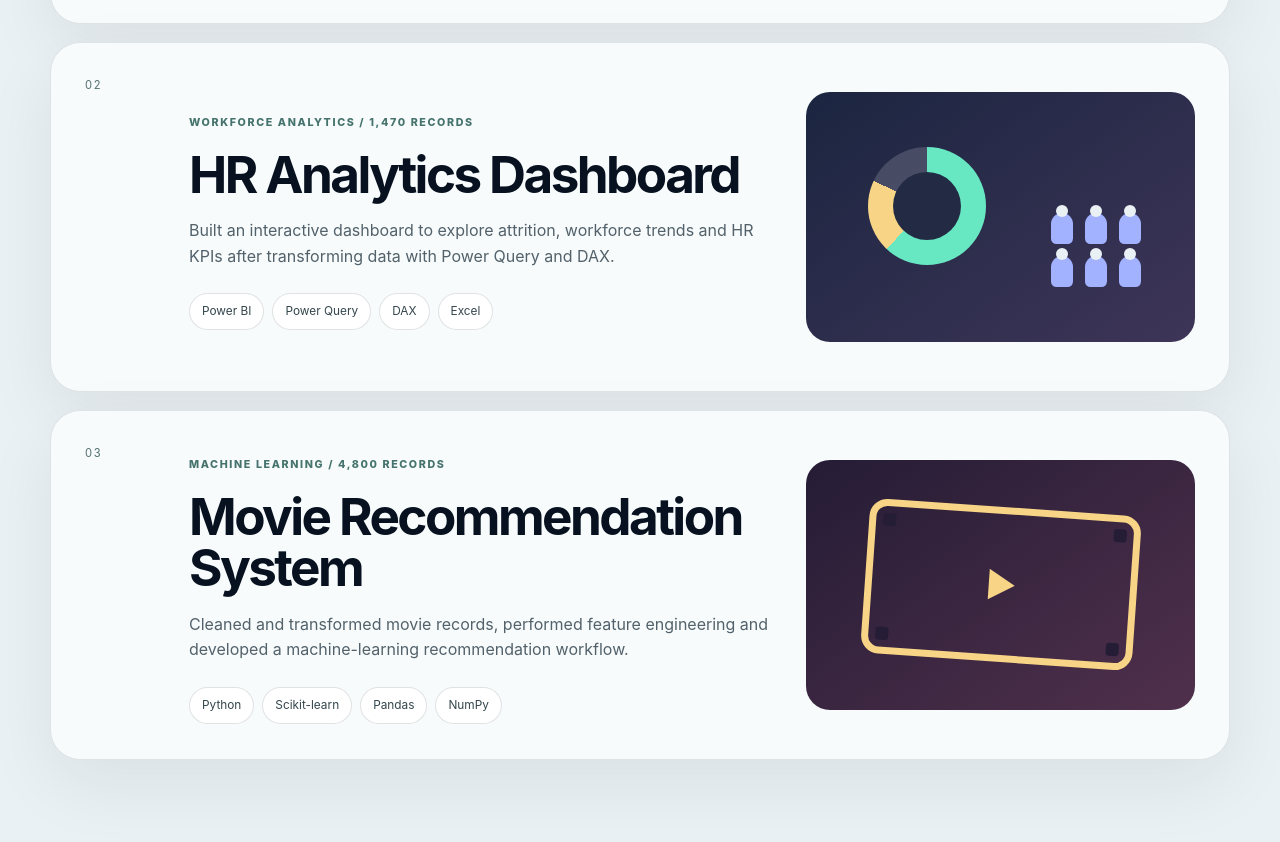
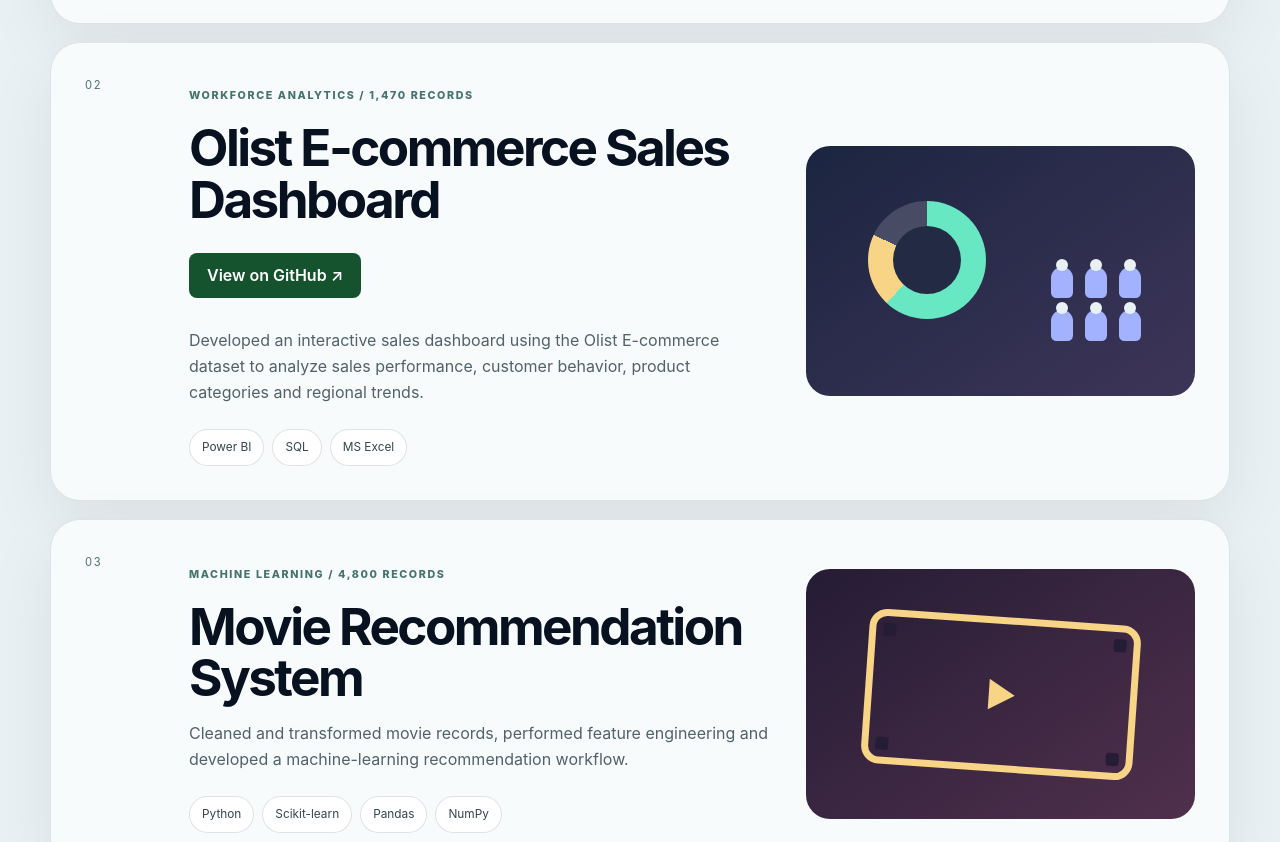
Before and after one commit to BhanuPratapVerma23/portfolio, a plain HTML site: page index.html in a window 1280 px wide. Shown: the part 3403-4245 px from the top of the page. Drawn offline with Linux system fonts and the light colour scheme.

Commit message:
Update portfolio projects

```diff
--- a/index.html
+++ b/index.html
@@ -137,9 +137,10 @@
             <div class="project-index">02</div>
             <div class="project-content">
               <p class="project-kicker">Workforce analytics / 1,470 records</p>
-              <h3>HR Analytics Dashboard</h3>
-              <p>Built an interactive dashboard to explore attrition, workforce trends and HR KPIs after transforming data with Power Query and DAX.</p>
-              <div class="tags"><span>Power BI</span><span>Power Query</span><span>DAX</span><span>Excel</span></div>
+              <h3>Olist E-commerce Sales Dashboard</h3>
+              <a href="https://github.com/BhanuPratapVerma23/Olist-Ecommerce-Sales-Dashboard" target="_blank" class="github-btn">View on GitHub ↗</a>
+              <p>Developed an interactive sales dashboard using the Olist E-commerce dataset to analyze sales performance, customer behavior, product categories and regional trends.</p>
+              <div class="tags"><span>Power BI</span><span>SQL</span><span>MS Excel</span></div>
             </div>
             <div class="project-art hr-art" aria-hidden="true">
               <div class="donut"></div><div class="people"><i></i><i></i><i></i><i></i><i></i><i></i></div>
--- a/style.css
+++ b/style.css
@@ -384,3 +384,6 @@
     transition-duration:.01ms!important;
   }
 }
+
+.github-btn{display:inline-block;margin:10px 0 14px;padding:10px 18px;background:#14532d;color:#fff!important;text-decoration:none;border-radius:8px;font-weight:600;transition:.3s}
+.github-btn:hover{background:#15803d;transform:translateY(-2px)}
```
Also changed, not shown: bhanu-profile.png (added), favicon.svg (added), 1 other file.
